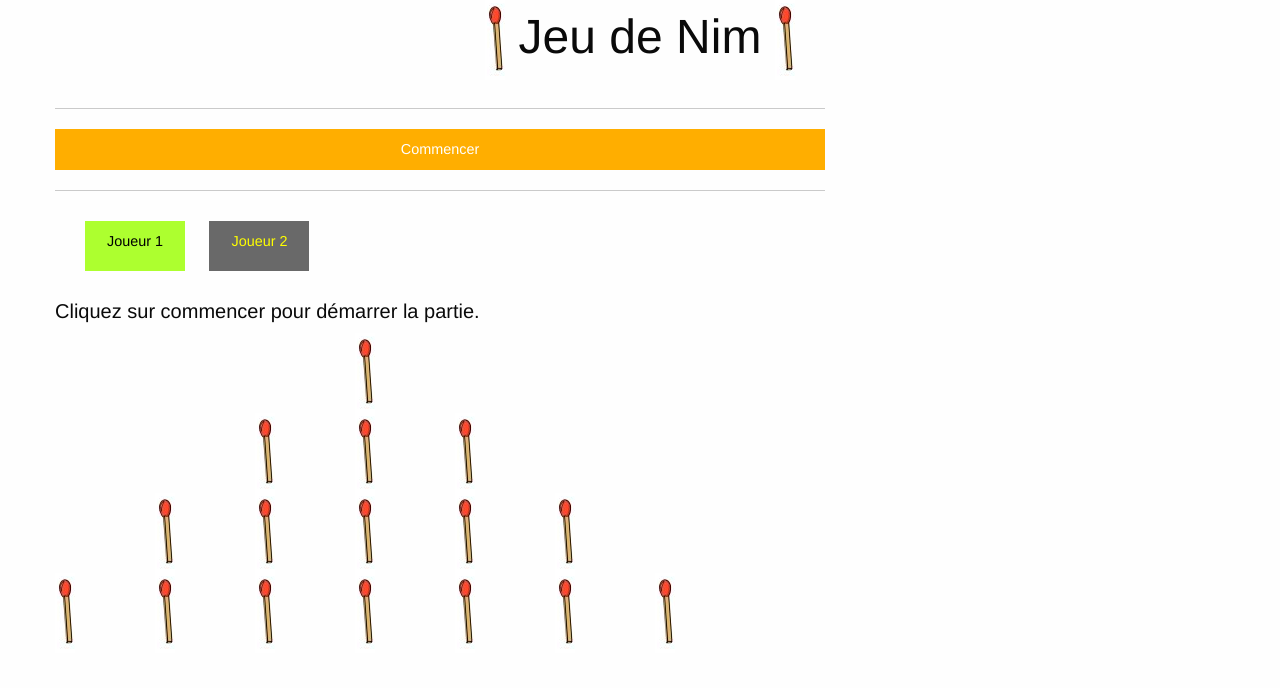
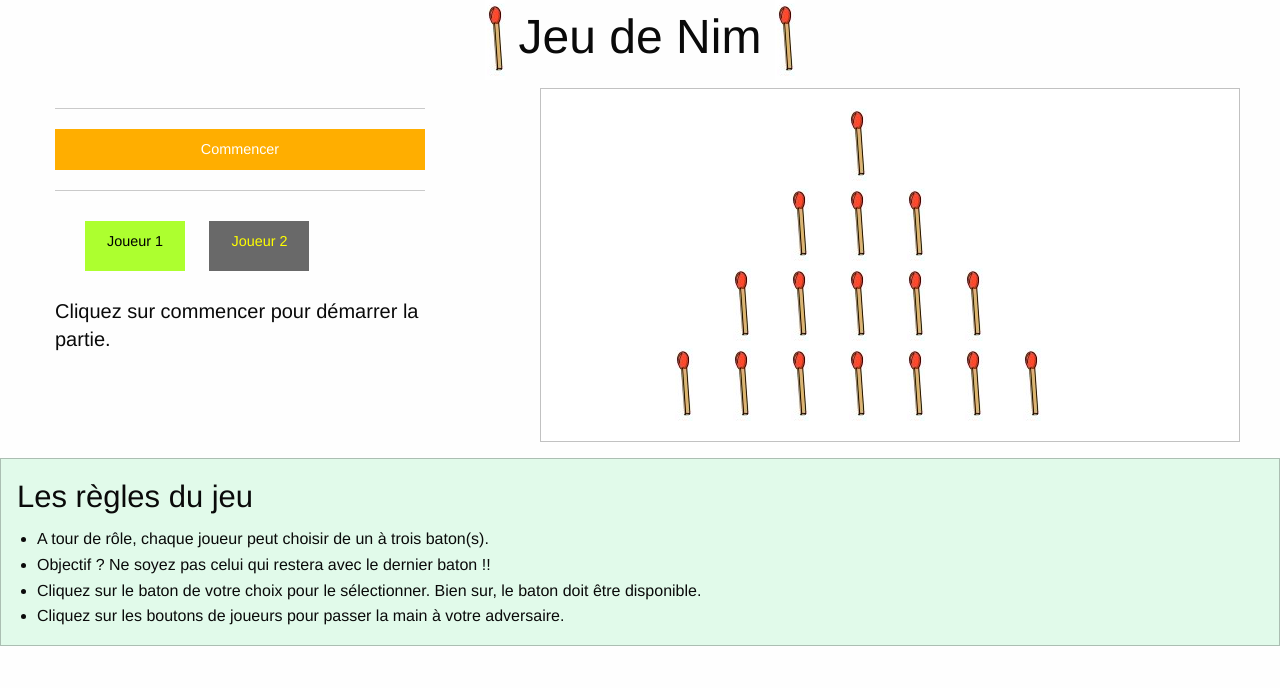
Before and after one commit to Simplon-Roubaix/JeuDeNim, a plain HTML site: page index.html in a window 1280 px wide. Drawn offline with Linux system fonts and the light colour scheme.

Commit message:
correction mise en page bloc gauche et affichage du bloc bas avec indication partie perdue

```diff
--- a/index.html
+++ b/index.html
@@ -18,31 +18,32 @@
 
             <div class="row">
 
-                <div id="commandes" class="small-12 medium-8 columns">
+                <div id="commandes" class="small-12 medium-4 large-4 columns">
                    <hr>
                     <div id="commencer" class="expanded warning button">Commencer</div>
                     <hr>
+
                     <ul class="inline-list">
                         <li id="clic1" class="button active ">Joueur 1</li>
                         <li id="clic2" class="button mute ">Joueur 2</li>
                     </ul>
-
+                    <h5 id="texte">Cliquez sur commencer pour démarrer la partie.</h5>
                    <!-- <img src="img/nim___01.jpg" alt="">-->
 
                 </div>
 
-                <div id="cible" class="small-12 medium-7 large-12 columns">
-                    <h5 id="texte">Cliquez sur commencer pour démarrer la partie.</h5>
+                <div id="cible" class="small-12 medium-7 medium-offset-1 large-7 columns callout">
+
                     <!--le tableau de jeu-->
                     <!--premier niveau : 1 baton-->
                     <div id="rowA" class=" row">
-                        <div class="small-1  small-offset-3 columns end">
+                        <div class="small-1  small-offset-5 columns end">
                             <img id="b0" src="img/baton.png" alt="baton 0">
                         </div>
                     </div>
                     <!--niveau 2 : 3 batons-->
                     <div id="rowB" class=" row">
-                        <div class="small-1 small-offset-2 columns">
+                        <div class="small-1 small-offset-4 columns">
                             <img  id="b1" src="img/baton.png" alt="baton 1">
                         </div>
                         <div class="small-1 columns">
@@ -54,7 +55,7 @@
                     </div>
                     <!--niveau 3 : 5 batons-->
                     <div id="rowC" class="row">
-                        <div class="small-1 small-offset-1 columns">
+                        <div class="small-1 small-offset-3 columns">
                            <img id="b4" src="img/baton.png" alt="baton 10">
                         </div>
                         <div class="small-1 columns">
@@ -72,7 +73,7 @@
                     </div>
                     <!--niveau 4 : 7 batons-->
                     <div id="rowD" class="row">
-                        <div class="small-1  columns">
+                        <div class="small-1 small-offset-2 columns">
                             <img id="b9" src="img/baton.png" alt="baton 10">
                         </div>
                         <div class="small-1  columns">
@@ -97,11 +98,14 @@
                  </div>
             </div>
     </section>
-    <section id="rJeu" class="success callout show-for-large-only">
+    <section id="rJeu" class="success callout show-for-large-up">
                 <h3>Les règles du jeu</h3>
-                <p>A tour de rôle, chaque joueur peut choisir de un à trois baton(s). Objectif ? Ne soyez pas celui qui restera avec le dernier baton !! </p>
-                <p>Cliquez sur le baton de votre choix pour le sélectionner. Bien sur, le baton doit être disponible.</p>
-                <p>Cliquez sur les boutons de joueurs pour passer la main à votre adversaire.</p>
+                <ul >
+                  <li>A tour de rôle, chaque joueur peut choisir de un à trois baton(s).</li>
+                  <li>Objectif ? Ne soyez pas celui qui restera avec le dernier baton !!</li>
+                  <li>Cliquez sur le baton de votre choix pour le sélectionner. Bien sur, le baton doit être disponible.</li>
+                  <li>Cliquez sur les boutons de joueurs pour passer la main à votre adversaire.</li>
+                </ul>
      </section>
 
 
--- a/js/app.js
+++ b/js/app.js
@@ -64,6 +64,7 @@ function jeuDeNim(event) {
 function changeJoueur() {
      // fonction pour basculer d'utilisateur
     console.log("Joueur : "+n);
+    if (compte !== 3 ) {
         compte=3;
         if (n===2) {
              n=1;
@@ -81,11 +82,14 @@ function changeJoueur() {
             clic2Button.className = "active";
             clic2Button.className += " button";
         }
+        messEl.textContent = "A votre tour joueur "+ n;
+    }
+    else messEl.textContent = "Vous devez faire un choix minimum joueur "+ n;
 }
 
 
 function onclickCommencer(){
-    messEl.textContent = "A vous de jouer..";
+    messEl.textContent = "A vous de débuter joueur "+ n;
     partie = 16;
     console.log(partie);
     // On detecte les clics sur les batons
```
Lines whose indentation alone changed are shown as unchanged.
